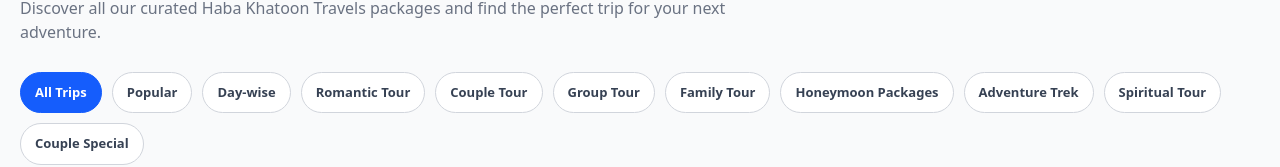
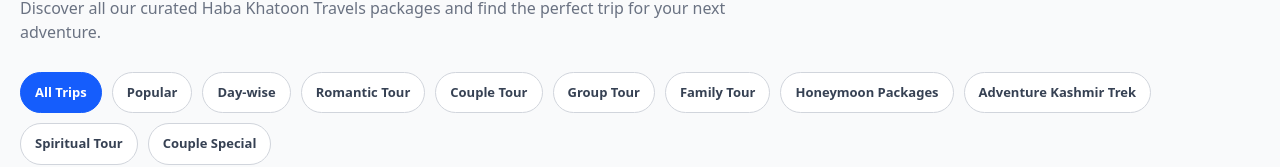
Before and after one commit to Rubous-Tech-PVT-LTD/kashmir-travel-app, a React (Vite) app in the folder frontend/: page /alltrips in a window 1280 px wide. Shown: the part 283-450 px from the top of the page. Built offline with nearby package versions, Linux system fonts and the light colour scheme; no server answers.

Commit message:
fix: rename Adventure Trek category in AllPopularTrip to match Navbar updates

```diff
--- a/frontend/src/components/AllPopularTrip.jsx
+++ b/frontend/src/components/AllPopularTrip.jsx
@@ -14,7 +14,7 @@ const tripCategories = [
   { label: 'Group Tour', value: 'group-tour' },
   { label: 'Family Tour', value: 'family-tour' },
   { label: 'Honeymoon Packages', value: 'honeymoon-packages' },
-  { label: 'Adventure Trek', value: 'adventure-trek' },
+  { label: 'Adventure Kashmir Trek', value: 'adventure-trek' },
   { label: 'Spiritual Tour', value: 'spiritual-tour' },
   { label: 'Couple Special', value: 'couple-special' },
 ]
```
